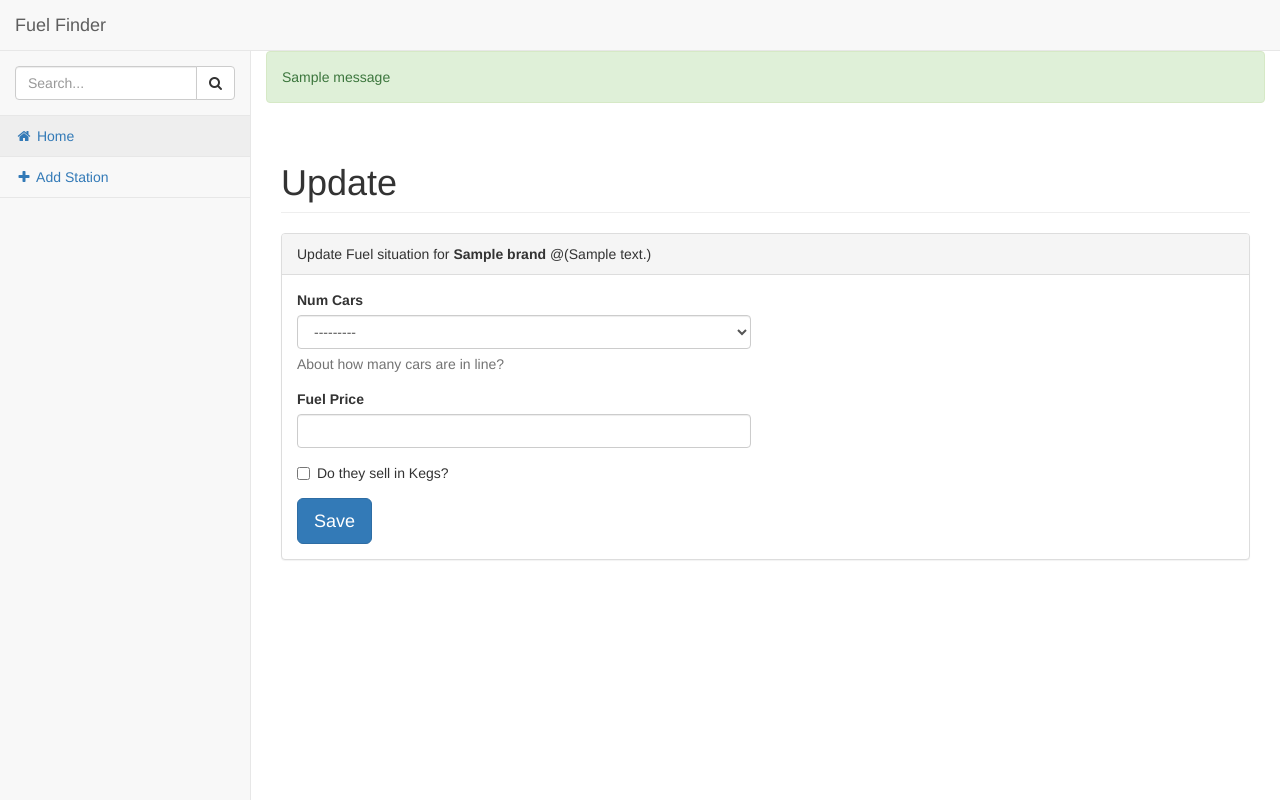
After one commit to boyombo/django-stations, a Django app: page /add/1/ in a window 1280 px wide. The commit adds this page. Run offline with Django 3.2, Linux system fonts and the light colour scheme; tables that the repository leaves empty hold one stand-in row (values such as "Sample post"); one stand-in notice (Sample message) is shown; some libraries are stand-ins or nearby versions.

Commit message:
added list of stations and update feature

```diff
--- /dev/null
+++ b/stations/depot/forms.py
@@ -0,0 +1,22 @@
+from django import forms
+from depot.models import Entry
+
+
+class StationForm(forms.Form):
+    brand = forms.CharField(max_length=200)
+    address = forms.CharField(max_length=250)
+    area = forms.CharField(max_length=250, required=False)
+
+    def clean_area(self):
+        if 'area' in self.cleaned_data:
+            return [a.strip() for a in self.cleaned_data['area'].split(',')]
+
+
+class SearchForm(forms.Form):
+    name = forms.CharField(max_length=200)
+
+
+class EntryForm(forms.ModelForm):
+    class Meta:
+        model = Entry
+        exclude = ['station', 'current_time']
--- a/stations/depot/models.py
+++ b/stations/depot/models.py
@@ -28,11 +28,23 @@ class Station(models.Model):
     def __unicode__(self):
         return unicode(self.brand)
 
+    @property
+    def recent(self):
+        entries = self.station_entries.order_by('-current_time')
+        if entries:
+            return entries[0]
+
 
 class Entry(models.Model):
+    FEW = 0
+    AVERAGE = 1
+    MANY = 2
+    NUM_CARS = ((FEW, '1 - 10'), (AVERAGE, '11 - 20'), (MANY, '> 20'))
     station = models.ForeignKey(Station, related_name='station_entries')
-    num_cars = models.PositiveIntegerField()
-    fuel_price = models.DecimalField(max_digits=10, decimal_places=2)
+    num_cars = models.PositiveIntegerField(choices=NUM_CARS)
+    fuel_price = models.DecimalField(
+        max_digits=10, decimal_places=2, blank=True, null=True)
+    kegs = models.BooleanField(default=False)
     current_time = models.DateTimeField(default=datetime.now)
 
     class Meta:
--- a/stations/depot/views.py
+++ b/stations/depot/views.py
@@ -1,3 +1,49 @@
-from django.shortcuts import render
+from django.shortcuts import render, redirect
+from django.contrib import messages
 
-# Create your views here.
+from depot.models import Station, Area, Brand
+from depot.forms import StationForm, SearchForm, EntryForm
+
+
+def add_station(request):
+    if request.method == 'POST':
+        form = StationForm(request.POST)
+        if form.is_valid():
+            brand_name = form.cleaned_data['brand']
+            address = form.cleaned_data['address']
+            #area = form.cleaned_data['area']
+            brand, _ = Brand.objects.get_or_create(name=brand_name)
+            station = Station.objects.create(brand=brand, address=address)
+            for name in form.cleaned_data['area']:
+                area, _ = Area.objects.get_or_create(name=name)
+                station.area.add(area)
+            messages.success(request, "Station added successfully")
+            return redirect('add_station')
+    else:
+        form = StationForm()
+    return render(request, 'add_station.html', {'form': form})
+
+
+def station_list(request):
+    stations = Station.objects.all()
+    form = SearchForm(request.GET)
+    if form.is_valid():
+        name = form.cleaned_data['name']
+        stations = stations.filter(area__name__icontains=name)
+    return render(request, 'station_list.html',
+                  {'station_list': stations, 'form': form})
+
+
+def add_entry(request, station_id):
+    station = Station.objects.get(pk=station_id)
+    if request.method == 'POST':
+        form = EntryForm(request.POST)
+        if form.is_valid():
+            entry = form.save(commit=False)
+            entry.station = station
+            entry.save()
+            messages.success(request, 'Entry updated successfully')
+            return redirect('show_list')
+    else:
+        form = EntryForm()
+    return render(request, 'update.html', {'station': station, 'form': form})
--- a/stations/stations/urls.py
+++ b/stations/stations/urls.py
@@ -15,7 +15,13 @@ Including another URLconf
 """
 from django.conf.urls import url
 from django.contrib import admin
+from depot import views
 
 urlpatterns = [
     url(r'^admin/', admin.site.urls),
+    url(r'^$', views.station_list, name='show_list'),
+    url(r'add/(?P<station_id>\d+)/$', views.add_entry, name='update'),
+    url(r'station/$', views.add_station, name='add_station'),
 ]
+
+admin.site.site_header = 'Stations admin'
--- a/stations/templates/base.html
+++ b/stations/templates/base.html
@@ -10,7 +10,7 @@
     <meta name="description" content="">
     <meta name="author" content="Bayo Opadeyi">
 
-    <title>Stations</title>
+    <title>Find Fuel</title>
 
     {% block css %}
     <!-- BOOTSTRAP CORE STYLE CSS -->
@@ -49,7 +49,7 @@
                     <span class="icon-bar"></span>
                     <span class="icon-bar"></span>
                 </button>
-                <a class="navbar-brand" href="/">Stations</a>
+                <a class="navbar-brand" href="/">Fuel Finder</a>
             </div>
             <!-- /.navbar-header -->
 
@@ -294,6 +294,11 @@
 
         <div id="page-wrapper">
             <div class="row">
+        {% if messages %}
+            {% for message in messages %}
+            <div class="alert {% if message.tags %} alert-{{ message.tags }}{% endif %}">{{ message }}</div>
+            {% endfor %}
+        {% endif %}
                 <div class="col-lg-12">
                     {% block pageheader %}
                     <h1 class="page-header">Forms</h1>
--- /dev/null
+++ b/stations/templates/update.html
@@ -0,0 +1,66 @@
+{% extends "base.html" %}
+{% load static from staticfiles %}
+
+
+{% block pageheader %}
+    <h1 class="page-header">Update</h1>
+{% endblock pageheader %}
+
+{% block panelheader %}
+Update Fuel situation for <strong>{{ station.brand }}</strong> @({{ station.address }})
+{% endblock panelheader %}
+
+{% block panelbody %}
+<div class="row">
+    <div class="col-lg-6">
+        <form action="" method="post" role="form">{% csrf_token %}
+            {% if form.non_field_errors %}
+                {% for error in form.non_field_errors %}
+                    <div class="alert alert-danger">
+                        {{ error }}
+                    </div>
+                {% endfor %}
+            {% endif %}
+
+            <div class="form-group">
+                {% if form.num_cars.errors %}
+                    <div class="alert alert-danger">
+                        {{ form.num_cars.errors }}
+                    </div>
+                {% endif %}
+                <label for="{{ form.num_cars.id_for_label }}" class="control-label">Num Cars</label>
+                {{ form.num_cars }}
+                <p class="help-block">About how many cars are in line?</p>
+            </div>
+
+            <div class="form-group">
+                {% if form.fuel_price.errors %}
+                    <div class="alert alert-danger">
+                        {{ form.fuel_price.errors }}
+                    </div>
+                {% endif %}
+                <label for="{{ form.fuel_price.id_for_label }}" class="control-label">Fuel Price</label>
+                {{ form.fuel_price }}
+            </div>
+
+            <div class="form-group">
+            <div class="checkbox">
+                 <label for="{{ form.kegs.id_for_label }}" class="control-label">
+
+                    {{ form.kegs }}
+                     Do they sell in Kegs?</label>
+            </div>
+                </div>
+                <input type="submit" value="Save" class="btn btn-primary btn-lg" />
+
+        </form>
+    </div>
+</div>
+{% endblock panelbody %}
+
+{% block extra-js %}
+<script type="text/javascript">
+    $('#id_num_cars').addClass('form-control')
+    $('#id_fuel_price').addClass('form-control')
+</script>
+{% endblock extra-js %}
```
Also changed, not shown: stations/stations/settings.py (+13 -1 lines), stations/templates/add_station.html (added, +68 -0 lines), stations/templates/station_list.html (+22 -2 lines), stations/depot/migrations/0003_auto_20160509_0944.py (added), stations/depot/migrations/0004_auto_20160509_1209.py (added), 1 other file.
